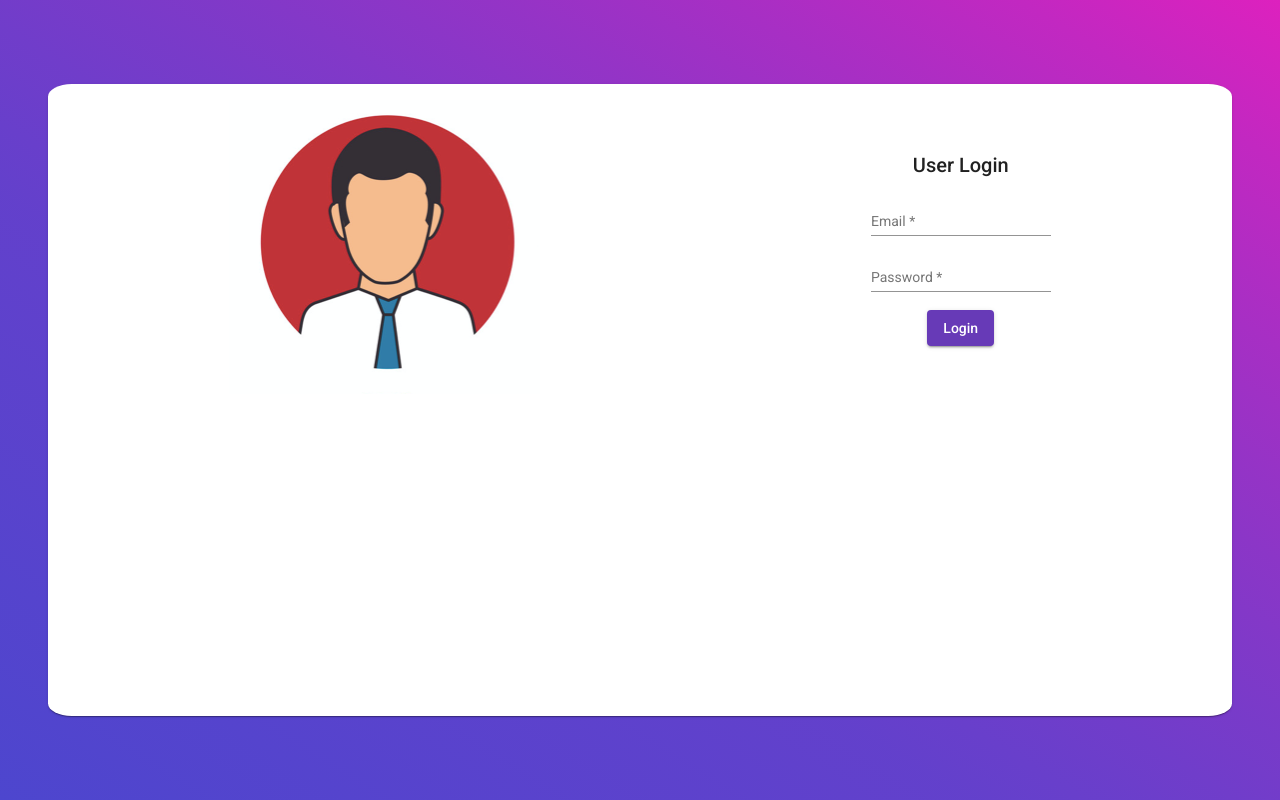
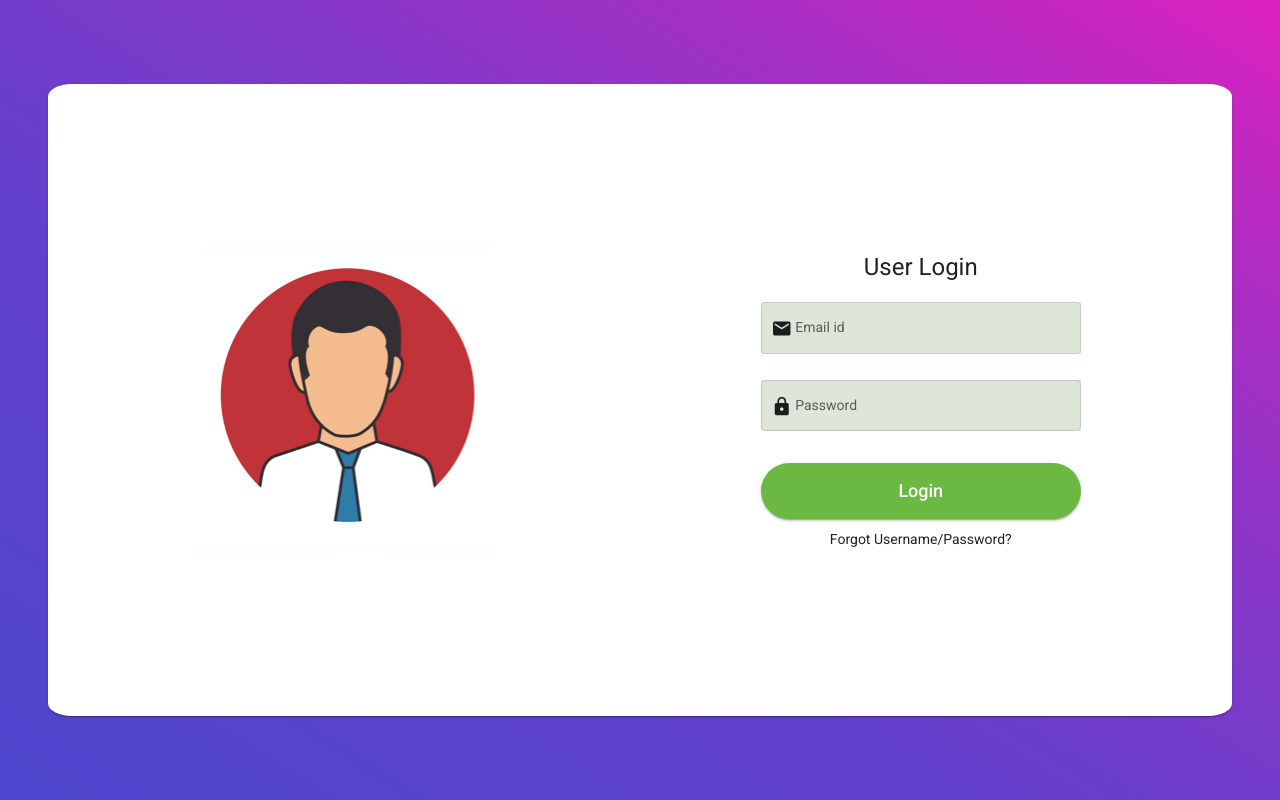
Before and after one commit to gabrielaburtan/ImageRecognitionWebApp, an Angular app in the folder fsd-app/: page /login in a window 1280 px wide. Built offline with nearby package versions, Linux system fonts and the light colour scheme.

Commit message:
Styled login page.

```diff
--- a/fsd-app/src/app/login/login.component.html
+++ b/fsd-app/src/app/login/login.component.html
@@ -1,27 +1,25 @@
 <div id="background">
   <mat-card>
+    <img class="login-image" src="../../assets/login-pic.jpg">
     <mat-card-content>
-      <div class="form-parent">
         <form>
-          <img class="login-image" src="../../assets/login-pic.jpg">
-          <div>
-            <h2>User Login</h2>
-            <mat-form-field class="full-width-input">
-              <input matInput placeholder="Email" formControlName="username" required>
-              <!-- <mat-error>
-            Please provide a valid email address
-          </mat-error> -->
-            </mat-form-field>
-            <mat-form-field class="full-width-input">
-              <input matInput type="password" placeholder="Password" formControlName="password" required>
-              <!-- <mat-error>
-            Please provide a valid password
-          </mat-error> -->
-            </mat-form-field>
-            <button mat-raised-button color="primary" [routerLink]="'/table'">Login</button>
-          </div>
+          <h1 class="title">User Login</h1>
+
+          <mat-form-field appearance="outline" class="field">
+            <mat-icon matPrefix>email</mat-icon>
+            <mat-label>Email id</mat-label>
+            <input matInput placeholder="email">
+          </mat-form-field>
+
+          <mat-form-field appearance="outline" class="field">
+            <mat-icon matPrefix>https</mat-icon>
+            <mat-label>Password</mat-label>
+            <input matInput placeholder="password">
+          </mat-form-field>
+
+          <button mat-raised-button color="primary" [routerLink]="'/table'" class="login-button">Login</button>
+          <a>Forgot Username/Password?</a>
         </form>
-      </div>
     </mat-card-content>
   </mat-card>
 </div>
--- a/fsd-app/src/app/login/login.component.scss
+++ b/fsd-app/src/app/login/login.component.scss
@@ -1,33 +1,43 @@
 mat-card {
   width: 90%;
   height: 75%;
-    // margin: 2em auto;
   text-align: center;
   border-radius: 2%;
   position: fixed;
   top: 50%;
   left: 50%;
   transform: translate(-50%, -50%);
+  display: flex;
+  align-items: center;
+  justify-content: space-around;
+  flex-flow: row nowrap;
 }
 
 mat-form-field {
   display: block;
 }
 
+mat-card-content{
+  height: 100%;
+  display: flex;
+  flex-direction: column;
+  align-items: center;
+  justify-content: center;
+}
+
 form {
   height: 100%;
   display: flex;
-  justify-content: space-around;
+  flex-direction: column;
   align-items: center;
-  // flex-direction: row;
-  // flex-wrap: nowrap;
-  // align-content: center;
+  justify-content: center;
 }
 
-// #login-image {
-//   width: 50%;
-//   height: 50%;
-// }
+::ng-deep .mat-form-field-appearance-outline .mat-form-field-outline {
+  background-color: #dee6da;
+  border: none;
+  border-left: none;
+}
 
 #background {
   position: fixed;
@@ -43,3 +53,21 @@ form {
   background: #4d46ce;
   background: linear-gradient(to top right, #4d46ce, 70%, #dd21be);
 }
+
+.field{
+  width: 40vh;
+}
+
+.login-button{
+  width: 40vh;
+  background-color: #6bb842;
+  color: white;
+  border-radius: 100px;
+  padding: 10px;
+  margin: 10px;
+  font-size: large;
+}
+
+.login-button:hover{
+  background-color: #417327;
+}
```
Lines whose indentation alone changed are shown as unchanged.
